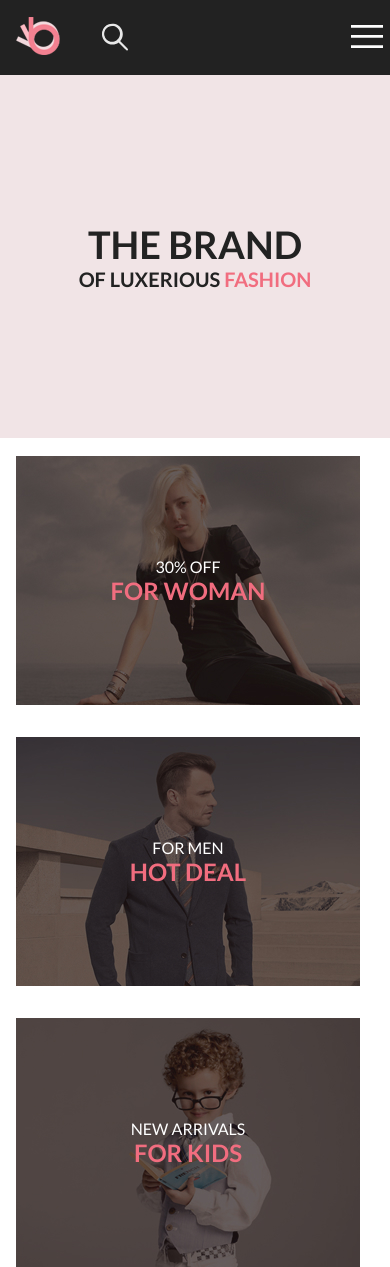
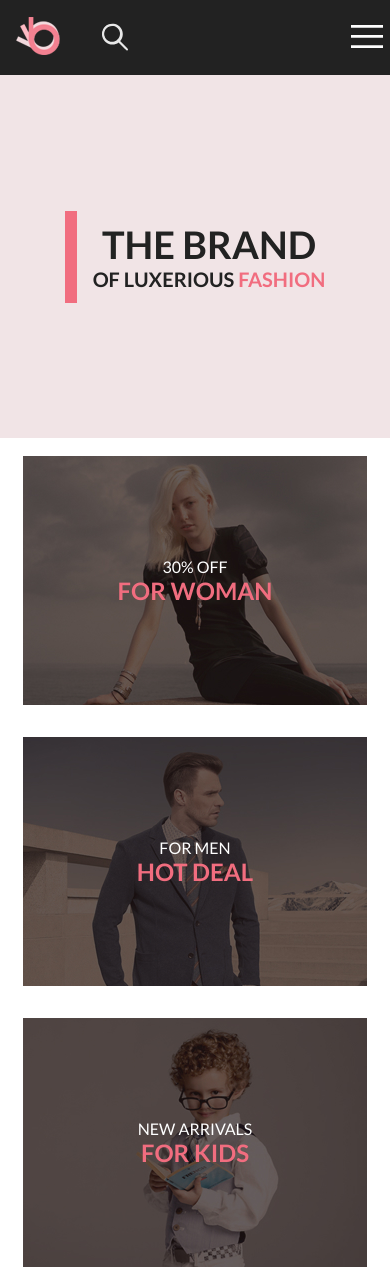
Before and after one commit to ivbolshackow/first-shop, a plain HTML site: page index.html in a window 390 px wide. Shown: the top 1267 px of the page. Drawn offline with Linux system fonts and the light colour scheme; files whose address does not match are found by name.

Commit message:
lesson-7

```diff
--- a/index.html
+++ b/index.html
@@ -116,6 +116,7 @@
         <section class="brand">
             <img class="brand__img" src="./img/man.jpg" alt="man">
             <div class="brand__title-wrp">
+                <img class="brand_line_img" src="./img/brand-line.svg" alt="">
                 <h1 class="brand__title">the brand <span class="brand__subtitle">of luxerious <span
                             class="brand__subtitle-pink">fashion</span></span></h1>
             </div>
--- a/scss/blocks/_brand.scss
+++ b/scss/blocks/_brand.scss
@@ -23,7 +23,6 @@
     }
 }
 
-
 .brand__title-wrp {
     flex-grow: 1;
     padding: 0 0 0 92px;
@@ -48,6 +47,7 @@
     font-weight: 900;
     line-height: 58px;
     text-transform: uppercase;
+    padding-left: 16px;
 
     @include font(48px, 58px, 900);
     text-transform: uppercase;
--- a/scss/blocks/_sales.scss
+++ b/scss/blocks/_sales.scss
@@ -2,6 +2,10 @@
     display: flex;
     justify-content: space-between;
     flex-wrap: wrap;
+
+    @include mobile {
+        justify-content: center;
+    }
 }
 
 .sales__item {
@@ -53,6 +57,7 @@
 
     @include mobile {
         margin: 0 0 64px 0;
+        width: 344px;
     }
 }
 
```
Also changed, not shown: css/style.css, img/brand-line.svg (added), 2 other files.
